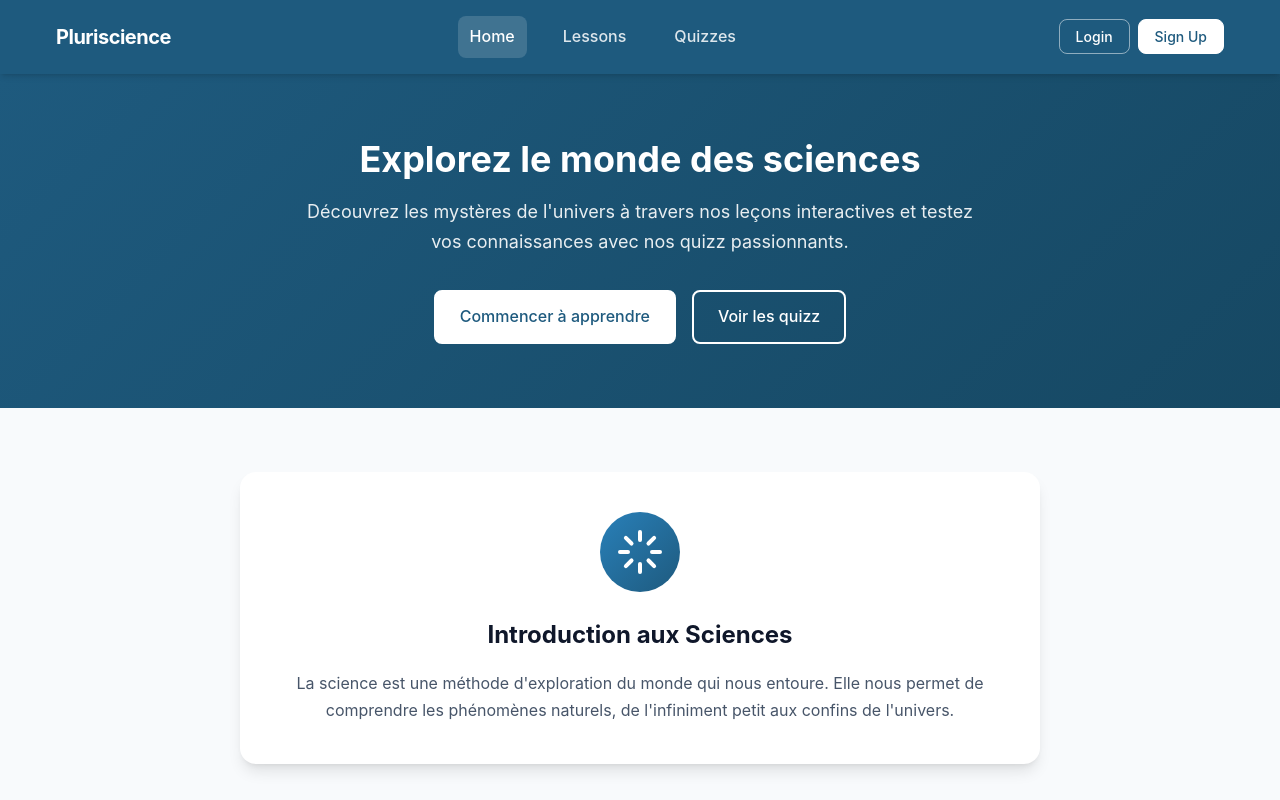
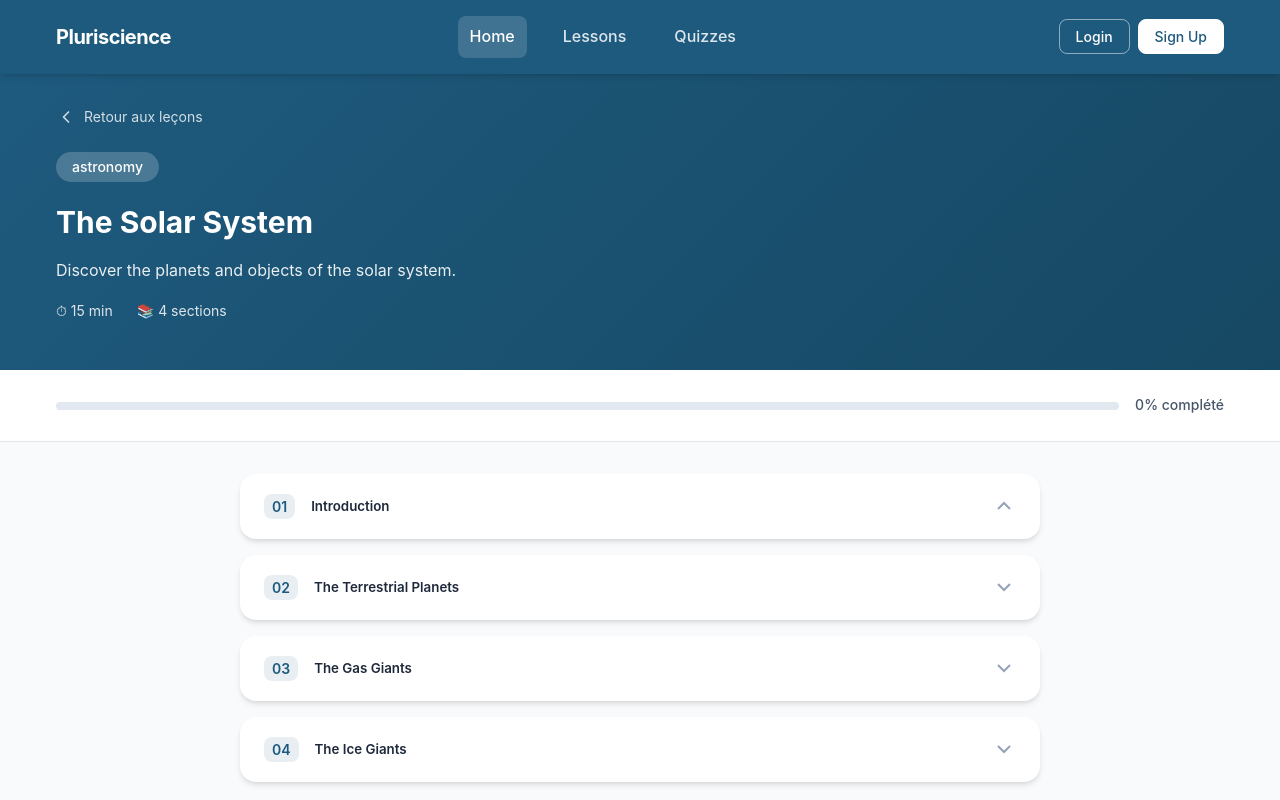
Before and after one commit to guillaumepenn/projet_web_s6, a Vue app in the folder client/: page /#/home in a window 1280 px wide. Shown: the top 800 px of the page. Built offline with nearby package versions, Linux system fonts and the light colour scheme.

Commit message:
Lessonsview.vue corrigé

```diff
--- a/client/src/App.vue
+++ b/client/src/App.vue
@@ -2,7 +2,7 @@
     <Navbar/>
     <main>
       <!--<router-view> </router-view>-->
-      <Home/>
+      <Lesson :LessonId="1"/>
     </main>
     <AppFooter/>
 </template>
@@ -10,14 +10,14 @@
 <script>
 import Navbar from './components/NavbarComp.vue'
 import AppFooter from './components/FooterComp.vue'
-import Home from './views/HomeView.vue'
+import Lesson from './views/LessonView.vue'
 
 export default {
   name: 'App',
   components: {
     Navbar,
     AppFooter,
-    Home
+    Lesson
   }
 }
 </script>
--- a/client/src/views/LessonView.vue
+++ b/client/src/views/LessonView.vue
@@ -1,15 +1,15 @@
-<!-- eslint-disable -->
 <template>
   <div class="lesson-page" v-if="currentLesson">
-    <!-- Header de la Leçon -->
+    <!-- Header -->
     <section class="lesson-header">
       <div class="container">
-        <router-link to="/lessons" class="back-link">
+        <!-- Retour aux leçons (avec émission d'événement pour App.vue) -->
+        <a href="#" class="back-link" @click.prevent="$emit('back')">
           <svg xmlns="http://www.w3.org/2000/svg" width="20" height="20" viewBox="0 0 24 24" fill="none" stroke="currentColor" stroke-width="2" stroke-linecap="round" stroke-linejoin="round">
             <path d="m15 18-6-6 6-6"/>
           </svg>
           Retour aux leçons
-        </router-link>
+        </a>
 
         <div class="lesson-title-block">
           <span :class="['lesson-domain-badge', currentLesson.domain]">{{ currentLesson.domain }}</span>
@@ -23,7 +23,7 @@
       </div>
     </section>
 
-    <!-- Barre de Progression -->
+    <!-- Progression -->
     <section class="progress-section">
       <div class="container">
         <div class="progress-wrapper">
@@ -35,7 +35,7 @@
       </div>
     </section>
 
-    <!-- Contenu (Accordéon Dynamique) -->
+    <!-- Contenu -->
     <section class="lesson-content">
       <div class="container">
         <div class="accordion">
@@ -44,12 +44,11 @@
             :key="section.id"
             :class="['accordion-item', { 'completed': isSectionDone(section.id) }]"
           >
-            <!-- En-tête de section -->
-            <button class="accordion-header" @click="toggleSection(index)" :aria-expanded="activeSection === index">
+            <button class="accordion-header" @click="toggleSection(index)">
               <span class="accordion-number">0{{ index + 1 }}</span>
               <span class="accordion-title">{{ section.title }}</span>
               <span class="accordion-status">
-                <svg v-if="isSectionDone(section.id)" class="check-icon" xmlns="http://www.w3.org/2000/svg" width="20" height="20" viewBox="0 0 24 24" fill="none" stroke="#2ecc71" stroke-width="3">
+                <svg v-if="isSectionDone(section.id)" xmlns="http://www.w3.org/2000/svg" width="20" height="20" viewBox="0 0 24 24" fill="none" stroke="#2ecc71" stroke-width="3">
                   <polyline points="20 6 9 17 4 12"/>
                 </svg>
               </span>
@@ -58,7 +57,6 @@
               </svg>
             </button>
 
-            <!-- Corps de la section -->
             <div class="accordion-content" v-show="activeSection === index">
               <div class="accordion-body">
                 <p>{{ section.text }}</p>
@@ -75,49 +73,52 @@
           </div>
         </div>
 
-        <!-- Bouton Quizz Final -->
+        <!-- CTA Quizz -->
         <div class="quiz-cta" v-if="progressPercent === 100">
-          <div class="quiz-cta-content">
-            <h3>Bravo ! Vous avez terminé cette leçon.</h3>
-            <p>Prêt à tester vos connaissances avec le quizz ?</p>
-          </div>
-          <router-link to="/quiz" class="btn btn-primary">Commencer le quizz</router-link>
+          <h3>Bravo ! Leçon terminée.</h3>
+          <button class="btn btn-primary">Commencer le quizz</button>
         </div>
       </div>
     </section>
   </div>
 
-  <div v-else class="container">
-    <p>Chargement de la leçon ou leçon introuvable...</p>
+  <div v-else class="container" style="padding: 100px; text-align: center;">
+    <p>Chargement de la leçon (ID: {{ props.LessonId }})...</p>
   </div>
 </template>
 
 <script setup>
-import { ref, computed, onMounted } from 'vue';
-import { useRoute } from 'vue-router';
-// On importe les données et les fonctions JS de ton fichier data.js
+import { ref, computed, onMounted, defineProps } from 'vue';
 import { lessonsData, getLessonProgress, updateLessonProgress } from '../assets/data.js';
 
-const route = useRoute();
-const activeSection = ref(0); // Ouvre la première section par défaut
+const props = defineProps({
+  LessonId: {
+    type: Number,
+    default: 1
+  }
+});
+
+const activeSection = ref(0);
 const userProgress = ref({ completed: false, sectionsCompleted: [] });
 
-// 1. Logique pour trouver la leçon actuelle selon l'ID dans l'URL
+// 1. Trouver la leçon
 const currentLesson = computed(() => {
-  const idFromUrl = parseInt(route.params.id);
-  return lessonsData.find(lesson => lesson.id === idFromUrl);
+  return lessonsData.find(lesson => lesson.id == props.LessonId);
 });
 
-// 2. Charger la progression stockée au montage du composant
+// 2. Charger la progression
 onMounted(() => {
   if (currentLesson.value) {
-    userProgress.value = getLessonProgress(currentLesson.value.id);
+    const savedProgress = getLessonProgress(currentLesson.value.id);
+    if (savedProgress) {
+      userProgress.value = savedProgress;
+    }
   }
 });
 
 // 3. Vérifier si une section est terminée
 const isSectionDone = (sectionId) => {
-  return userProgress.value.sectionsCompleted.includes(sectionId);
+  return userProgress.value.sectionsCompleted?.includes(sectionId) || false;
 };
 
 // 4. Ouvrir/Fermer une section
@@ -127,21 +128,21 @@ const toggleSection = (index) => {
 
 // 5. Action "Marquer comme lu"
 const markRead = (sectionId) => {
-  // On appelle ta fonction JS originale et on met à jour la ref réactive de Vue
-  userProgress.value = updateLessonProgress(currentLesson.value.id, sectionId);
+  if (currentLesson.value) {
+    userProgress.value = updateLessonProgress(currentLesson.value.id, sectionId);
+  }
 };
 
-// 6. Calcul automatique du pourcentage de progression
+// 6. Calcul du pourcentage (Utilisé par ESLint et le template)
 const progressPercent = computed(() => {
   if (!currentLesson.value || !currentLesson.value.sections) return 0;
   const total = currentLesson.value.sections.length;
-  const done = userProgress.value.sectionsCompleted.length;
+  const done = userProgress.value.sectionsCompleted?.length || 0;
   return Math.round((done / total) * 100);
 });
 </script>
 
 <style scoped>
-/* Les styles spécifiques pour l'animation et le look */
 .rotated { transform: rotate(180deg); transition: transform 0.3s; }
 .accordion-item.completed { border-left: 4px solid #2ecc71; }
 .mark-complete-btn.marked { background-color: #f8f9fa; color: #95a5a6; cursor: default; }
--- a/client/src/views/QuizView.vue
+++ b/client/src/views/QuizView.vue
@@ -1,12 +1,14 @@
 <template>
-  <div class="quiz-page" v-if="currentQuiz">
-    <!-- Header Dynamique -->
+  <!-- Le v-if ici protège tout le bloc -->
+  <div class="quiz-page" v-if="currentQuiz && currentQuestion">
+    <!-- Ton contenu HTML reste identique -->
     <section class="quiz-header">
       <div class="container">
-        <router-link :to="{ name: 'Quizzes' }" class="back-link">
+        <!-- Remplacement du router-link si tu n'as pas de router -->
+        <a href="/" class="back-link">
           <svg xmlns="http://www.w3.org/2000/svg" width="20" height="20" viewBox="0 0 24 24" fill="none" stroke="currentColor" stroke-width="2" stroke-linecap="round" stroke-linejoin="round"><path d="m15 18-6-6 6-6"/></svg>
-          Retour aux quizz
-        </router-link>
+          Retour à l'accueil
+        </a>
         <div class="quiz-title-block">
           <span class="quiz-domain-badge">{{ currentQuiz.domain }}</span>
           <h1>Quizz : {{ currentQuiz.title }}</h1>
@@ -15,7 +17,6 @@
       </div>
     </section>
 
-    <!-- Barre de Progression -->
     <section class="quiz-progress-section" v-if="!quizFinished">
       <div class="container">
         <div class="quiz-progress-wrapper">
@@ -29,15 +30,11 @@
       </div>
     </section>
 
-    <!-- Contenu du Quiz -->
     <section class="quiz-content">
       <div class="container">
-
-        <!-- Écran des Questions -->
         <div v-if="!quizFinished" class="quiz-container">
           <div class="quiz-question-card">
             <h2 class="question-text">{{ currentQuestion.question }}</h2>
-
             <div class="answers-grid">
               <button
                 v-for="answer in currentQuestion.answers"
@@ -49,11 +46,8 @@
                 <span class="answer-text">{{ answer.text }}</span>
               </button>
             </div>
-
             <div class="question-actions">
-              <button class="btn btn-secondary" @click="prevQuestion" :disabled="currentIndex === 0">
-                Précédent
-              </button>
+              <button class="btn btn-secondary" @click="prevQuestion" :disabled="currentIndex === 0">Précédent</button>
               <button class="btn btn-primary" @click="nextQuestion">
                 {{ currentIndex === totalQuestions - 1 ? 'Terminer' : 'Suivant' }}
               </button>
@@ -61,7 +55,6 @@
           </div>
         </div>
 
-        <!-- Écran des Résultats (Conditionnel) -->
         <div v-else class="quiz-results">
           <div class="results-card">
             <div class="results-icon" :class="{ 'low-score': scorePercent < 50 }">
@@ -69,45 +62,55 @@
             </div>
             <h2 class="results-title">{{ resultMessage.title }}</h2>
             <p class="results-subtitle">{{ resultMessage.subtitle }}</p>
-
             <div class="score-display">
               <span class="score-value">{{ finalScore }}</span>
               <span class="score-separator">/</span>
               <span class="score-total">{{ totalQuestions }}</span>
             </div>
-
             <div class="results-actions">
               <button class="btn btn-secondary" @click="resetQuiz">Recommencer</button>
-              <router-link :to="`/lesson/${currentQuiz.id}`" class="btn btn-primary">Revoir la leçon</router-link>
             </div>
           </div>
         </div>
-
       </div>
     </section>
+  </div>
+  <!-- Affichage d'erreur si le quiz n'existe pas -->
+  <div v-else class="container" style="padding: 50px; text-align: center;">
+      <h2>Chargement du quiz...</h2>
+      <p>Si rien ne s'affiche, vérifiez l'ID du quiz.</p>
   </div>
 </template>
 
 <script setup>
-import { ref, computed } from 'vue';
-import { useRoute } from 'vue-router';
-// On imagine que tu as mis tes questions dans data.js
+import { ref, computed, defineProps } from 'vue';
 import { quizzesData } from '../assets/data.js';
 
-const route = useRoute();
+const props = defineProps({
+  quizId: {
+    type: Number,
+    default: 1
+  }
+});
+
 const currentIndex = ref(0);
 const userAnswers = ref([]);
 const quizFinished = ref(false);
 
-// 1. Récupérer le quiz selon l'ID
+// 1. Récupérer le quiz
 const currentQuiz = computed(() => {
-  const id = parseInt(route.params.id);
-  return quizzesData.find(q => q.id === id);
+  return quizzesData.find(q => q.id === props.quizId);
 });
 
-// 2. Question actuelle
-const currentQuestion = computed(() => currentQuiz.value.questions[currentIndex.value]);
-const totalQuestions = computed(() => currentQuiz.value.questions.length);
+// 2. Question actuelle - AJOUT DE SECURITÉ ICI
+const currentQuestion = computed(() => {
+  if (!currentQuiz.value || !currentQuiz.value.questions) return null;
+  return currentQuiz.value.questions[currentIndex.value];
+});
+
+const totalQuestions = computed(() => {
+  return currentQuiz.value ? currentQuiz.value.questions.length : 0;
+});
 
 // 3. Navigation
 const selectAnswer = (id) => {
@@ -133,6 +136,7 @@ const prevQuestion = () => {
 
 // 4. Calcul du score
 const finalScore = computed(() => {
+  if (!currentQuiz.value) return 0;
   let score = 0;
   currentQuiz.value.questions.forEach((q, index) => {
     if (userAnswers.value[index] === q.correctAnswer) score++;
@@ -140,7 +144,10 @@ const finalScore = computed(() => {
   return score;
 });
 
-const scorePercent = computed(() => Math.round((finalScore.value / totalQuestions.value) * 100));
+const scorePercent = computed(() => {
+    if (totalQuestions.value === 0) return 0;
+    return Math.round((finalScore.value / totalQuestions.value) * 100);
+});
 
 // 5. Messages de fin
 const resultMessage = computed(() => {
@@ -155,7 +162,10 @@ const resetQuiz = () => {
   quizFinished.value = false;
 };
 
-const progressPercent = computed(() => ((currentIndex.value + 1) / totalQuestions.value) * 100);
+const progressPercent = computed(() => {
+    if (totalQuestions.value === 0) return 0;
+    return ((currentIndex.value + 1) / totalQuestions.value) * 100;
+});
 </script>
 
 <style>
```
Also changed, not shown: client/src/assets/data.js (+18 -6 lines).
